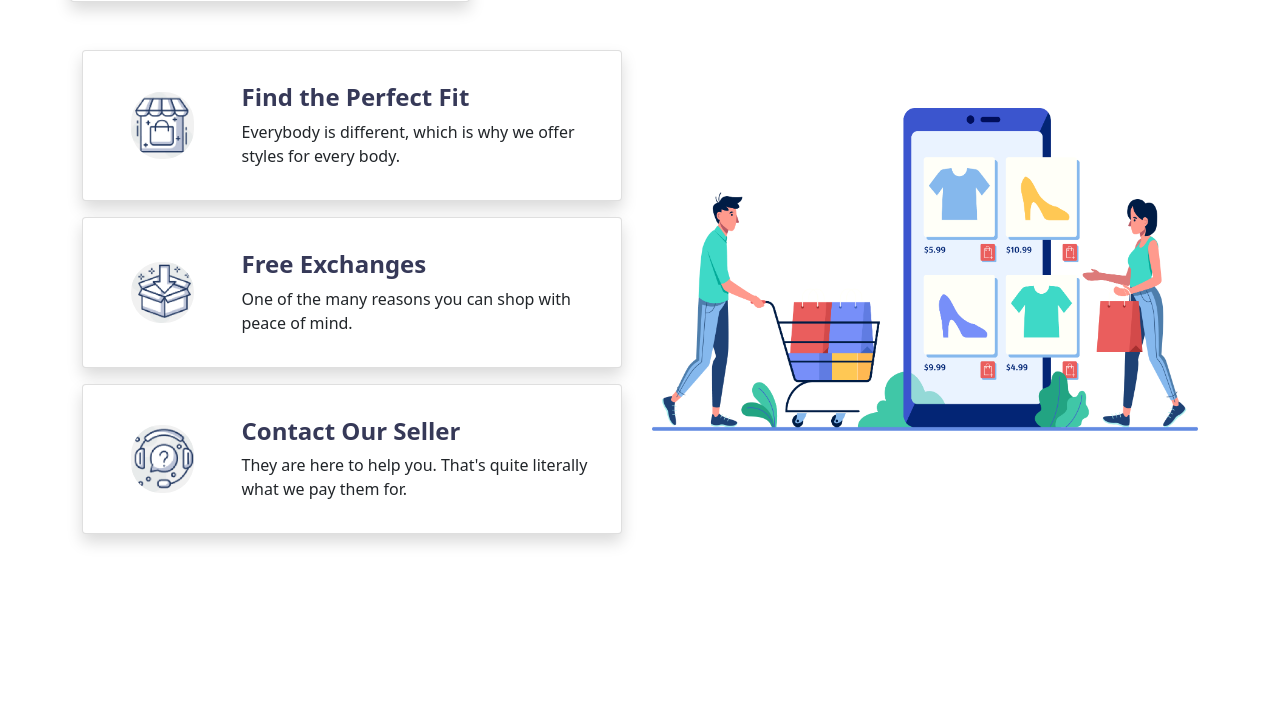
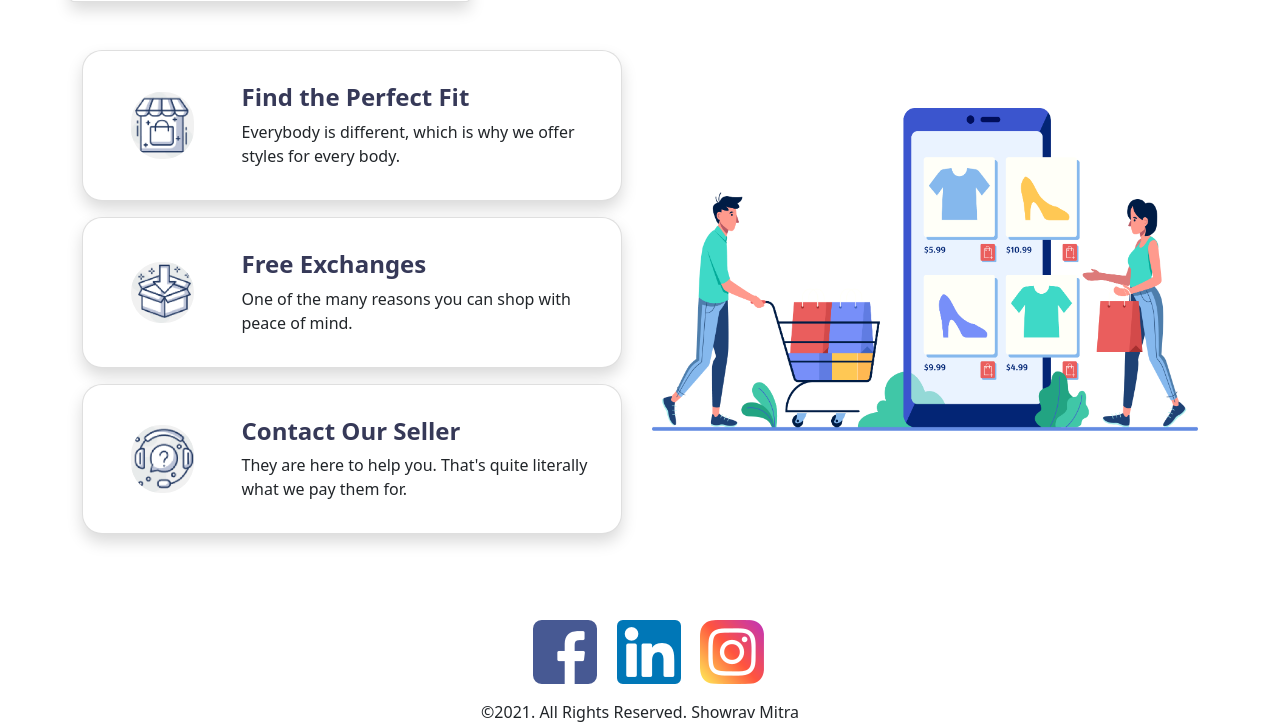
Before and after one commit to Showrav-mitra/nike-react-bootstrap, a plain HTML site: page index.html in a window 1280 px wide. Shown: the part 3417-4141 px from the top of the page. Before the commit the page ends 4027 px from the top, so only its background shows below. Drawn offline with nearby package versions, Linux system fonts and the light colour scheme.

Commit message:
last and final touch

```diff
--- a/index.html
+++ b/index.html
@@ -146,8 +146,8 @@
 
         <section class="container" id="about-us">
             <div class="row">
-              <div class="col-md-6 ">
-                <div class="card custom-card shadow p-3 mb-3 bg-white casual-shoes" style="max-width: 540px;">
+              <div class="col-md-6">
+                <div class="card shadow p-3 mb-3 bg-white casual-shoes" style="max-width: 540px;">
                   <div class="row g-0 align-items-center">
                     <div class="col-md-3">
                       <img class="w-50 mx-auto d-block" src="icons/image 12.png" alt="...">
@@ -161,7 +161,7 @@
                     </div>
                   </div>
                 </div>
-                <div class="card custom-card shadow p-3 mb-3 bg-white casual-shoes" style="max-width: 540px;">
+                <div class="card shadow p-3 mb-3 bg-white casual-shoes" style="max-width: 540px;">
                   <div class="row g-0 align-items-center">
                     <div class="col-md-3">
                       <img class="w-50 mx-auto d-block" src="icons/image 13.png" alt="...">
@@ -175,7 +175,7 @@
                     </div>
                   </div>
                 </div>
-                <div class="card custom-card shadow p-3 mb-3 bg-white casual-shoes" style="max-width: 540px;">
+                <div class="card shadow p-3 mb-3 bg-white casual-shoes" style="max-width: 540px;">
                   <div class="row g-0 align-items-center ">
                     <div class="col-md-3">
                       <img class="w-50 mx-auto d-block" src="icons/image 14.png" alt="...">
@@ -196,8 +196,18 @@
         </section>
     </main>
 
-    <footer>
-
+    <footer class="container" id="contact">
+        <section>
+          <ul>
+            <li><a target="_blank" href="https://www.facebook.com/showravmitra/"><img src="icons/facebook.png" alt=""></a>
+            </li>
+            <li><a target="_blank" href="https://www.linkedin.com/in/showravmitra/"><img src="icons/linkedin.png"
+                  alt=""></a></li>
+            <li><a target="_blank" href="https://www.instagram.com/showravmitra/"><img src="icons/instagram.png"
+                  alt=""></a></li>
+          </ul>
+          <p>©2021. All Rights Reserved. Showrav Mitra</p>
+        </section>
     </footer>
 
     <!-- js link  -->
--- a/style.css
+++ b/style.css
@@ -50,7 +50,7 @@
 }
 .casual-shoes{
     border: none;
-    border-radius: 1.25rem;
+    border-radius: 1.25rem!important;
 }
 .casual-shoes img{
     background-color: #f1f1f1;
@@ -78,3 +78,20 @@
 .cart-mobile{
     padding: 58px 0;
 }
+
+/* footer start */
+#contact{
+    text-align: center;
+    padding-top: 10px;
+}
+ul{
+    list-style-type: none;
+    padding: 0;
+}
+#contact li{
+    display: inline-block;
+    margin-right: 15px;
+}
+#contact p{
+    margin-bottom: 0;
+}
```
Also changed, not shown: icons/facebook.png (added), icons/instagram.png (added), icons/linkedin.png (added).
